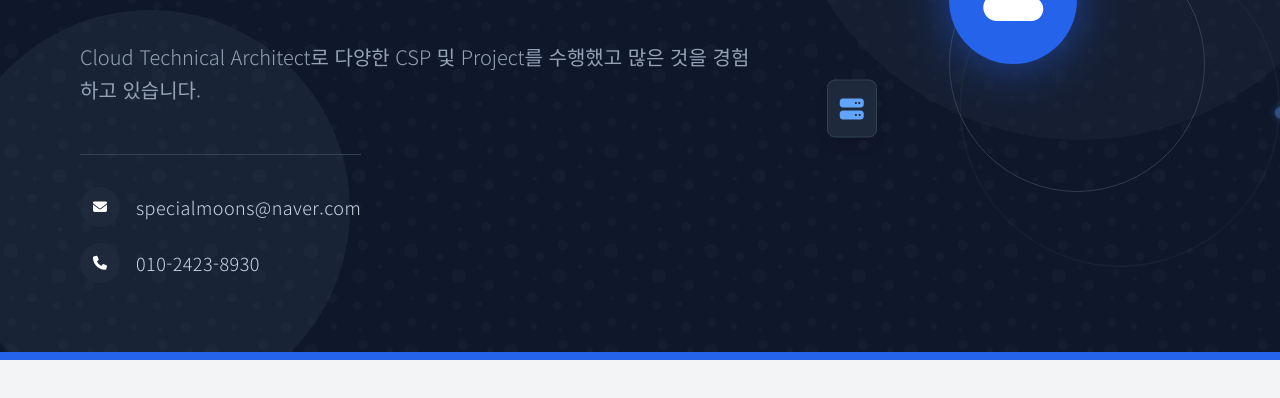
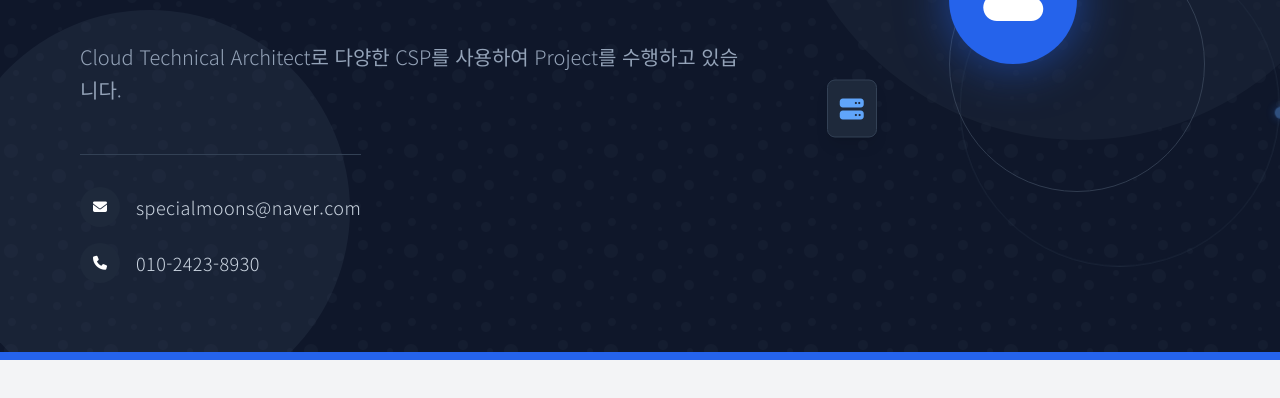
Before and after one commit to dodo201582-art/portfolio, a plain HTML site: page slide01.html in a window 1280 px wide. Shown: the part 360-758 px from the top of the page. Drawn offline with nearby package versions, Linux system fonts and the light colour scheme.

Commit message:
Update slide01.html

```diff
--- a/slide01.html
+++ b/slide01.html
@@ -111,8 +111,7 @@
                         </p>
 </div>
 <div class="mb-12 max-w-2xl">
-<p class="text-xl text-slate-400 leading-relaxed font-light">Cloud Technical Architect로 다양한 CSP 및 Project를 수행했고
-                            많은 것을 경험하고 있습니다.
+<p class="text-xl text-slate-400 leading-relaxed font-light">Cloud Technical Architect로 다양한 CSP를 사용하여 Project를 수행하고 있습니다.
                         </p>
 </div>
 <!-- Contact Info -->
```
